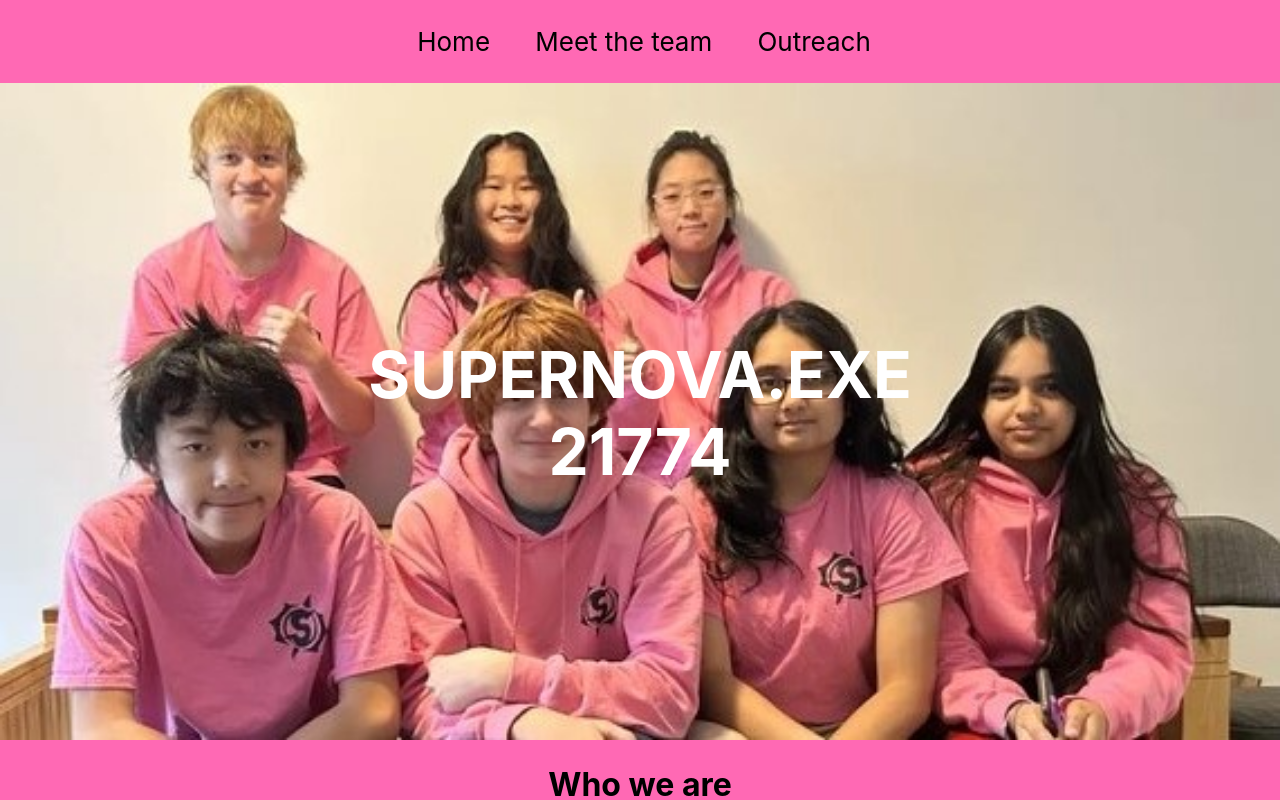
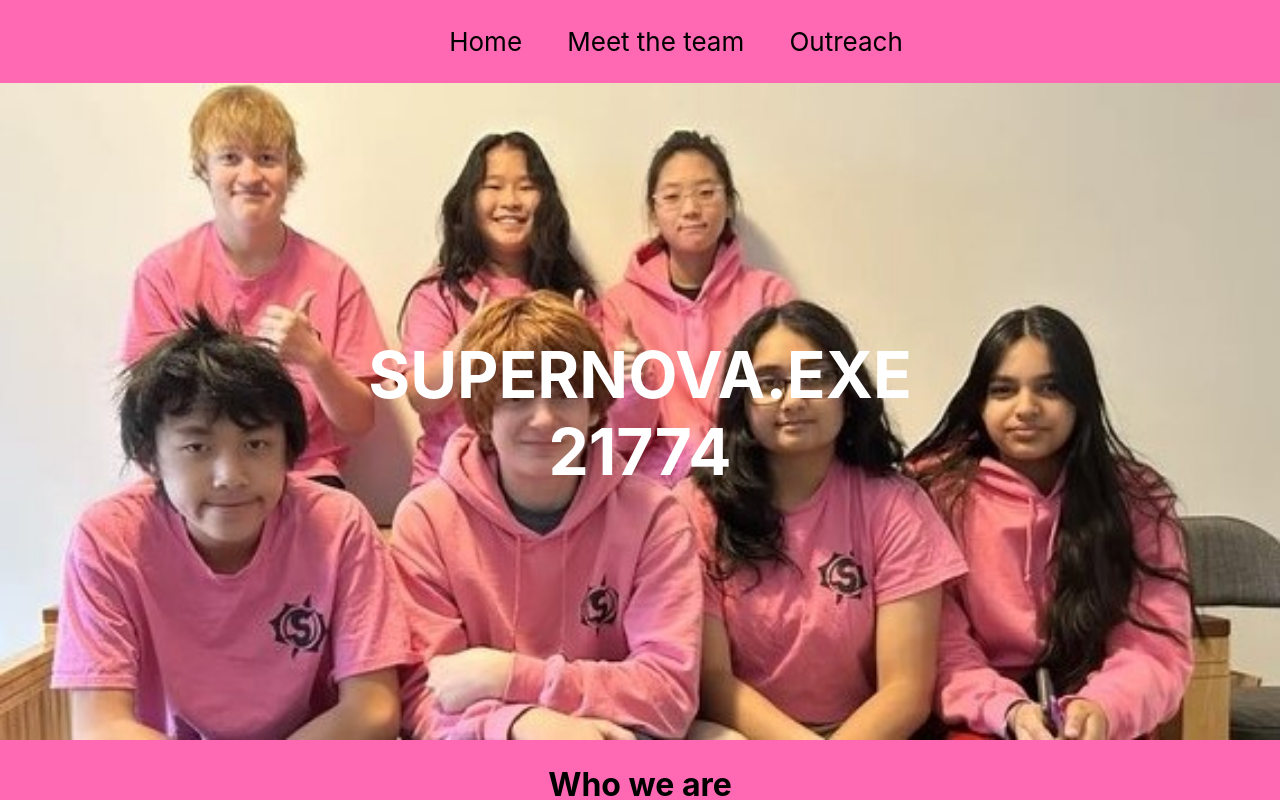
Before and after one commit to Supernova-exe/Supernova-exe.github.io, a React (Create React App) app: page / in a window 1280 px wide. Shown: the top 800 px of the page. Built offline with nearby package versions, Linux system fonts and the light colour scheme.

Commit message:
imporved the margins

```diff
--- a/src/Layout.css
+++ b/src/Layout.css
@@ -18,7 +18,7 @@
 }
 @media (max-width: 2560px) {
     .layout nav {
-       margin-left: -2.5vw;
+       margin-left: 0;
     }
 }
 @media (max-width: 1200px) {
```
